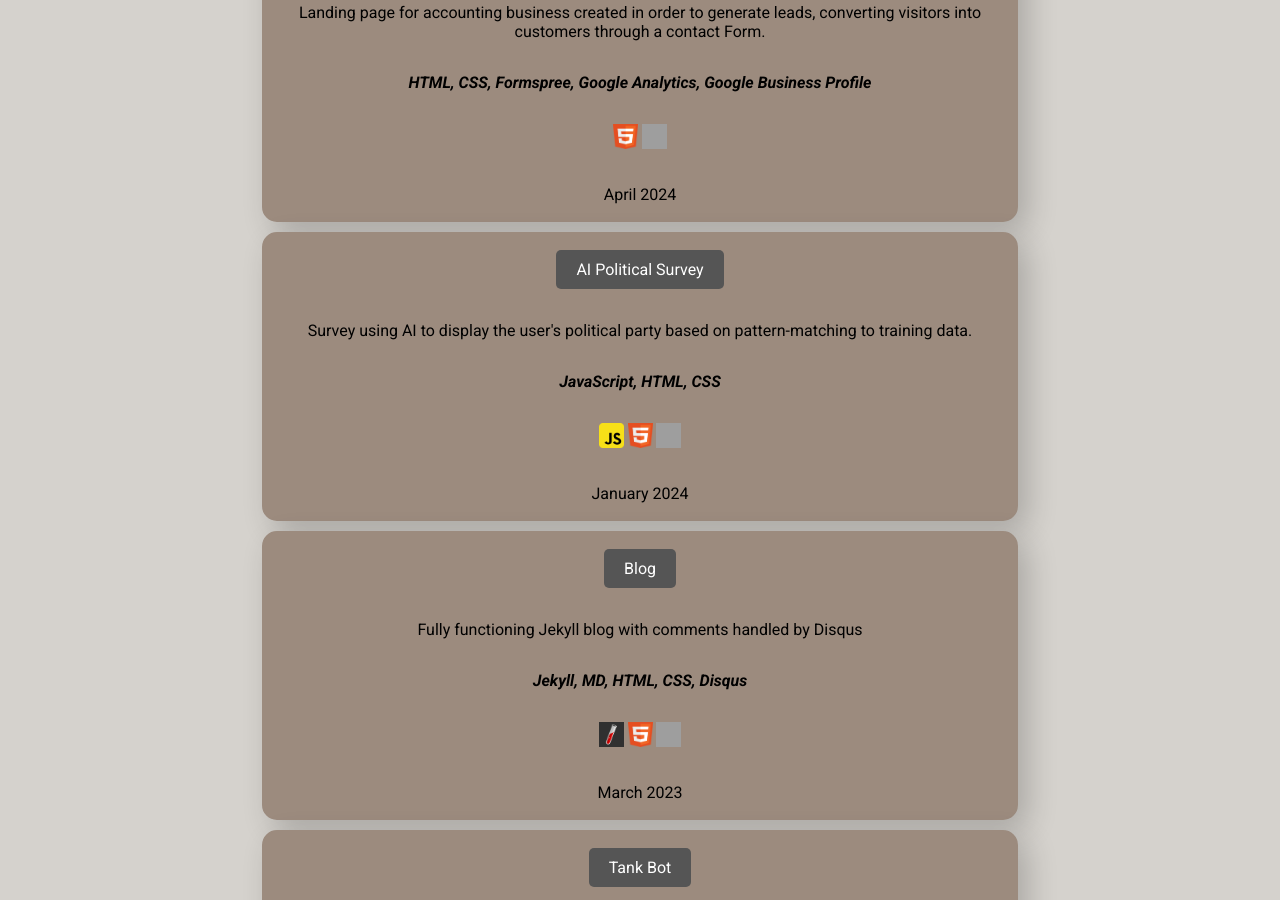
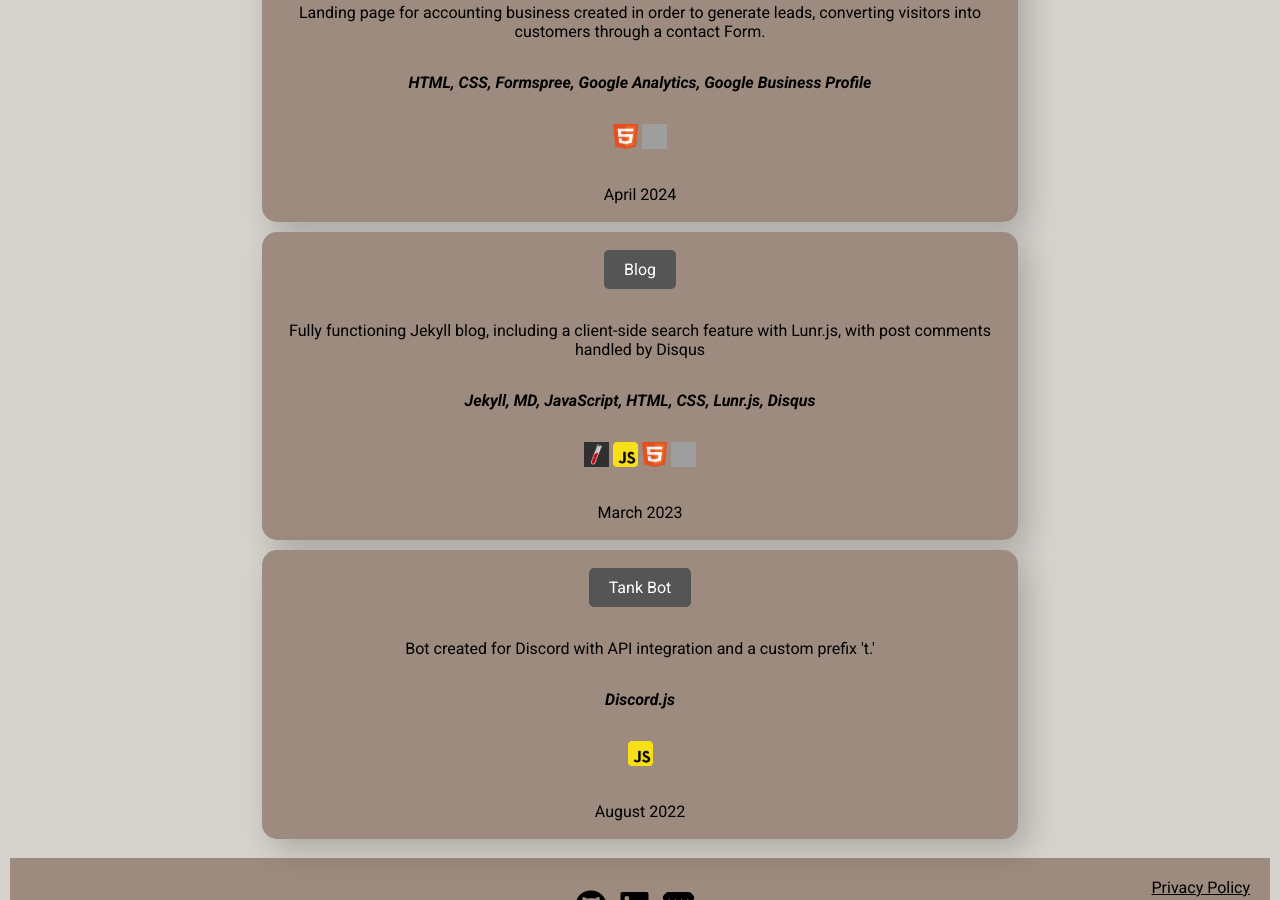
Before and after one commit to Francis-McKee/francis-mckee.github.io, a Jekyll site: the page built from projects.html, in a window 1280 px wide and 900 px high, scrolled down 926 px. Built offline with Jekyll 4.4.1, drawn with Linux system fonts in a browser that asks for light colours; nearby versions of some CDN libraries; comment, search, counter and statistics services are not loaded; grey boxes are pictures that could not be loaded.

Commit message:
fixed blog search feature and updated projects pg

```diff
--- a/blog.html
+++ b/blog.html
@@ -17,8 +17,10 @@
 </ul>
 <br>
 <br>
-<input type="text" id="search-input" placeholder="Search posts...">
-<div id="search-results"></div>
+<div class="search">
+  <input type="text" id="search-input" placeholder="Search posts...">
+  <div id="search-results"></div>
+</div>
 <br>
 <div id="latest-posts">
   <h1> Latest Posts: </h1>
--- a/projects.html
+++ b/projects.html
@@ -54,23 +54,12 @@
 </section>
 
 <section class="hidden">
-  <p> <a href="https://fnmckee.com/AI-PoliticalSurvey/" target="_blank" rel="noopener noreferrer"> AI Political Survey </a> </p>
-  <p> Survey using AI to display the user's political party based on pattern-matching to training data. </p>
-  <p> <i> <b> JavaScript, HTML, CSS </b> </i> </p>
-  <p>
-    <img src="/images/icons/javascript.png"/>
-    <img src="/images/icons/html.png"/>
-    <img src="/images/icons/css.png"/>
-  </p>
-  <p> <time datetime="2024-01"> January 2024 </time> </p>
-</section>
-
-<section class="hidden">
   <p> <a href="/blog.html" target="_blank" rel="noopener noreferrer"> Blog </a> </p>
-  <p> Fully functioning Jekyll blog with comments handled by Disqus </p>
-  <p> <i> <b> Jekyll, MD, HTML, CSS, Disqus </b> </i> </p>
+  <p> Fully functioning Jekyll blog, including a client-side search feature with Lunr.js, with post comments handled by Disqus </p>
+  <p> <i> <b> Jekyll, MD, JavaScript, HTML, CSS, Lunr.js, Disqus </b> </i> </p>
   <p>
     <img src="/images/icons/jekyll.png"/>
+    <img src="/images/icons/javascript.png"/>
     <img src="/images/icons/html.png"/>
     <img src="/images/icons/css.png"/>
   </p>
--- a/search.json.liquid
+++ b/search.json.liquid
@@ -1,5 +1,6 @@
 ---
 layout: null
+permalink: /search.json
 ---
 [
 {% for post in site.posts %}
```
Also changed, not shown: css/blog.css (+9 -0 lines), 3 other files.
